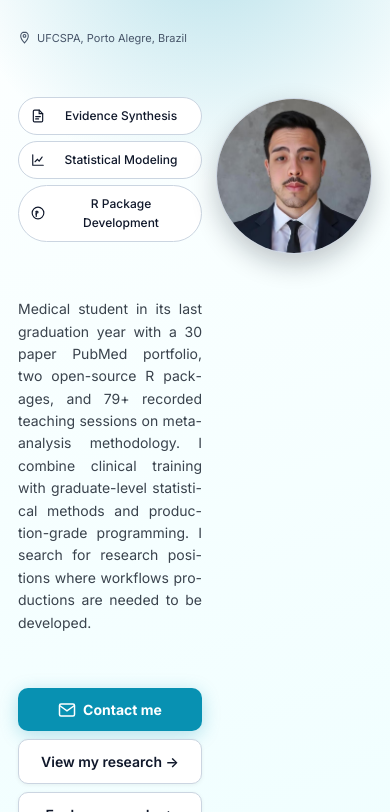
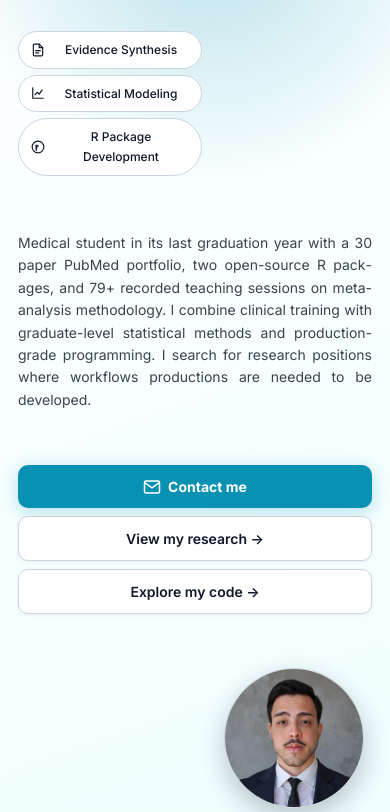
Before and after one commit to vanioljantunes/vanioljantunes.github.io, a plain HTML site: page index.html in a window 390 px wide. Shown: the part 269-1081 px from the top of the page. Drawn offline with Linux system fonts and the light colour scheme.

Commit message:
fix(mobile): only location + chips share row with photo
Role pill, name, bio, CTAs now span full width (grid-column: 1 / -1). Photo shrinks to 140px circle and sits in column 2 spanning only the location + chips rows so the headline + bio aren't squeezed.

```diff
--- a/index.html
+++ b/index.html
@@ -7,7 +7,7 @@
   <meta http-equiv="Cache-Control" content="no-cache, no-store, must-revalidate">
   <meta http-equiv="Pragma" content="no-cache">
   <meta http-equiv="Expires" content="0">
-  <meta name="build-version" content="2026-05-20-mobile-10">
+  <meta name="build-version" content="2026-05-20-mobile-11">
   <title>Vanio Antunes — MD Candidate · Researcher · Developer</title>
   <script>
     // force fresh load when build-version changes
@@ -2320,23 +2320,29 @@
         display: contents;
       }
 
+      /* role pill + name + bio + ctas span full width; only location +
+         chips share a row with the photo */
       .hero-role-pill,
       .hero-name,
-      .hero-location,
-      .hero-chips,
       .hero-bio,
       .hero-ctas {
+        grid-column: 1 / -1;
+      }
+
+      .hero-location,
+      .hero-chips {
         grid-column: 1;
       }
 
       .hero-photo-col {
         position: static;
         grid-column: 2;
-        grid-row: 1 / span 4;     /* role + name + location + chips */
-        align-self: end;          /* bottom of photo aligns with bottom of chips */
-        width: 156px;
-        max-width: 156px;
-        height: 156px;
+        grid-row: auto / span 2;   /* spans the location + chips rows */
+        align-self: center;
+        justify-self: center;
+        width: 140px;
+        max-width: 140px;
+        height: 140px;
         min-height: 0;
         margin: 0;
         z-index: 2;
@@ -2344,10 +2350,13 @@
       }
 
       .hero-photo-card {
+        width: 140px;
+        height: 140px;
+      }
+
+      .hero-photo-card {
         transform: none;
         border-radius: 50%;
-        width: 156px;
-        height: 156px;
         box-shadow: 0 10px 26px oklch(18% 0.025 250 / 0.24);
         background: var(--surface);
       }
```
